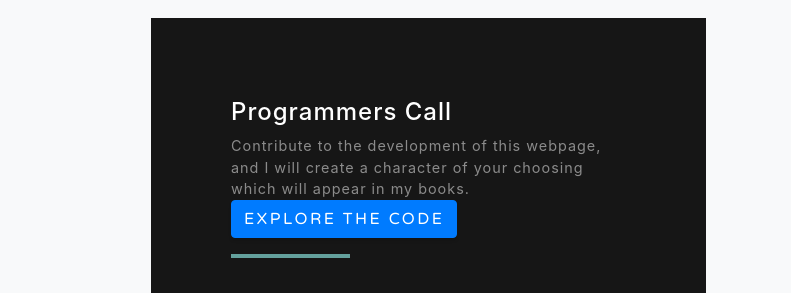
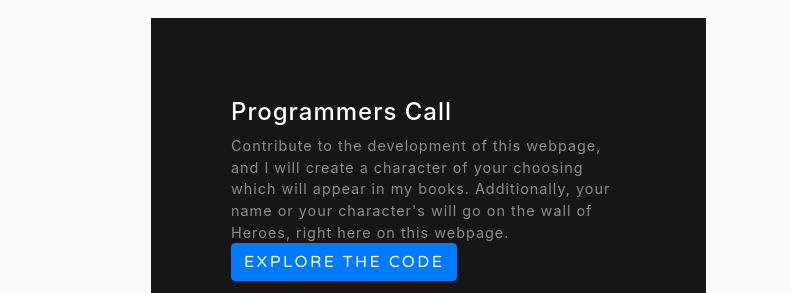
Before and after one commit to secondmoonsbay/seconsmoonsbay.github.io, a website with bundled scripts: page index.html in a window 1280 px wide. Shown: the part 1960-2253 px from the top of the page, 489-1280 px from the left. Built offline with nearby package versions, Linux system fonts and the light colour scheme.

Commit message:
Update index.html

```diff
--- a/index.html
+++ b/index.html
@@ -108,7 +108,7 @@
             <div class="d-flex h-100">
               <div class="project-text w-100 my-auto text-center text-lg-left">
                 <h4 class="text-white">Programmers Call</h4>
-                <p class="mb-0 text-white-50">Contribute to the development of this webpage, and I will create a character of your choosing which will appear in my books.</p>
+                <p class="mb-0 text-white-50">Contribute to the development of this webpage, and I will create a character of your choosing which will appear in my books. Additionally, your name or your character's will go on the wall of Heroes, right here on this webpage.</p>
                 <a href="https://github.com/secondmoonsbay/secondmoonsbay" target="_blank" class="btn btn-primary ">Explore the Code</a>
                 <hr class="d-none d-lg-block mb-0 ml-0">
               </div>
```
